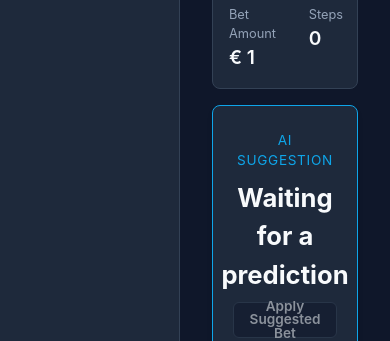
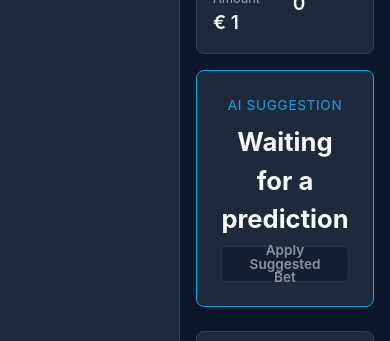
Before and after one commit to CTCycle/FAIRS-Roulette-Player, a React (Vite) app in the folder FAIRS/client/: page /inference in a window 390 px wide. Shown: the part 503-844 px from the top of the page. Built offline with nearby package versions, Linux system fonts and the light colour scheme; no server answers.

Commit message:
feat: Update GameSession styles for improved layout and add InferencePage CSS

```diff
--- a/FAIRS/client/src/components/inference/GameSession.module.css
+++ b/FAIRS/client/src/components/inference/GameSession.module.css
@@ -2,9 +2,9 @@
     display: grid;
     grid-template-columns: 360px minmax(0, 1fr);
     gap: var(--spacing-lg);
-    height: 100%;
+    height: auto;
     min-height: 100%;
-    align-items: start;
+    align-items: stretch;
 }
 
 .leftPanel {
@@ -12,15 +12,14 @@
     flex-direction: column;
     gap: var(--spacing-md);
     min-width: 0;
-    height: 100%;
+    height: auto;
 }
 
 .rightPanel {
     display: flex;
     flex-direction: column;
     min-width: 0;
-    height: 100%;
-    align-self: stretch;
+    min-height: 0;
 }
 
 .card {
@@ -223,7 +222,8 @@
     justify-content: center;
     gap: var(--spacing-sm);
     box-shadow: 0 4px 6px -1px rgba(0, 0, 0, 0.1), 0 2px 4px -1px rgba(0, 0, 0, 0.06);
-    flex: 1;
+    flex: 0 0 auto;
+    min-height: 220px;
 }
 
 .predictionTitle {
@@ -248,7 +248,7 @@
     flex: 1;
     display: flex;
     flex-direction: column;
-    min-height: 0;
+    min-height: 520px;
 }
 
 .tableBody {
@@ -367,4 +367,8 @@
     .leftPanel {
         height: auto;
     }
+
+    .tableCard {
+        min-height: 420px;
+    }
 }
--- /dev/null
+++ b/FAIRS/client/src/pages/Inference/InferencePage.css
@@ -0,0 +1,14 @@
+.inference-page {
+    height: 100%;
+    min-height: 0;
+    overflow-y: auto;
+    padding: 2rem;
+    padding-bottom: 2.5rem;
+}
+
+@media (max-width: 700px) {
+    .inference-page {
+        padding: 1rem;
+        padding-bottom: 1.5rem;
+    }
+}
--- a/FAIRS/client/src/pages/Inference/InferencePage.tsx
+++ b/FAIRS/client/src/pages/Inference/InferencePage.tsx
@@ -2,6 +2,7 @@ import React from 'react';
 import { useAppState } from '../../context/AppStateContext';
 import { GameSession } from '../../components/inference/GameSession';
 import type { GameConfig, SessionState, GameStep } from '../../types/inference';
+import './InferencePage.css';
 
 const InferencePage: React.FC = () => {
     const { state, dispatch } = useAppState();
@@ -24,7 +25,7 @@ const InferencePage: React.FC = () => {
     };
 
     return (
-        <div style={{ height: '100%', padding: '2rem' }}>
+        <div className="inference-page">
             <GameSession
                 config={gameConfig}
                 setup={setup}
```
Also changed, not shown: 2 other files (tests, documents, lock files or other folders).
